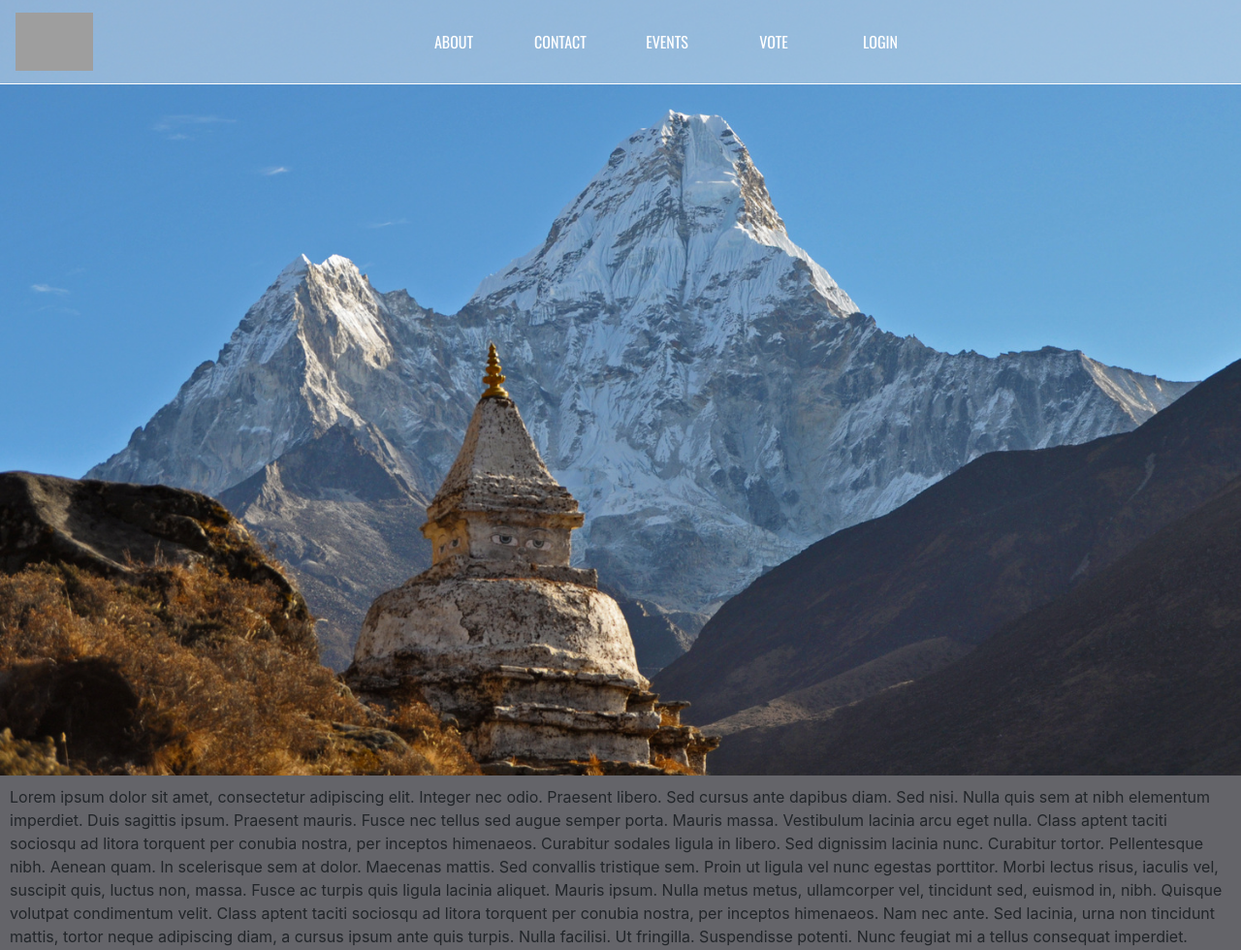
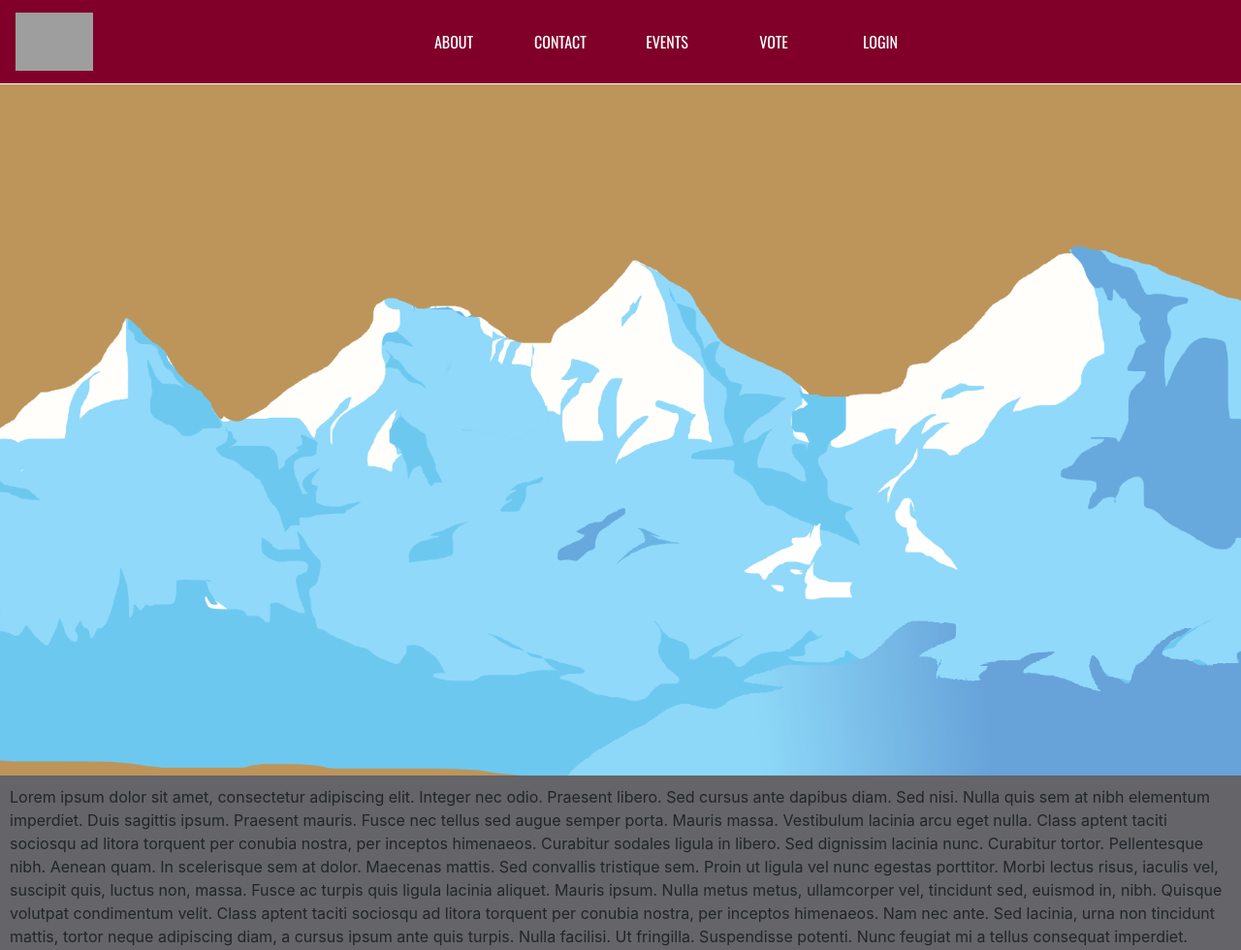
Before and after one commit to AswinTimalsina/NSA2020, a PHP site: page / in a window 1280 px wide. Shown: the top 980 px of the page at 97% size. Run offline with PHP 8.4, Linux system fonts and the light colour scheme; some web fonts are replaced; grey boxes are pictures that could not be loaded.

Commit message:
solid-color

```diff
--- a/style.css
+++ b/style.css
@@ -6,7 +6,7 @@ body, html{
 }
 
 .parallax{
-    background: url("assets/himal1.jpg") no-repeat;
+    background: url("assets/mountainspng.png") no-repeat;
     height: 100%;
     background-size: cover;
     background-attachment: fixed;
@@ -22,8 +22,9 @@ body, html{
     background-position: center;
 }
 
-body{
+html body{
     margin: 0;
+    background-color: #BD955A	;
 }
 
 /* body part */
@@ -39,8 +40,9 @@ padding: 10px;}
 /*body part ends*/
 
 .navie{
-    /* background: linear-gradient(90deg, rgba(189,149,90,1) 10%, rgba(128,0,41,0.8) 22%); */
-    background: rgba(242, 242, 242, 0.4);
+    background: #800029;
+    /* background: rgba(242, 242, 242, 0.4); */
+    /* background: rgba(242, 242, 242, .5); */
     transition: all 0.4s ease-in-out;
 
 }
@@ -72,8 +74,13 @@ nav.navbar-light .navbar-nav .nav-link {
     }
 
     .navbar{
-        background: rgba(242, 242, 242, 0.4);
+        /* background: linear-gradient(90deg, rgba(128,0,41,0.8) 33%, rgba(189,149,90,1) 51%, rgba(128,0,41,0.8) 69%); */
+
+        background: #800029;
+        /* background: rgba(242, 242, 242, .5); */
     }
+
+
 
 
 }
@@ -89,10 +96,18 @@ nav.navbar-light .navbar-nav .nav-link {
 }
 
 nav.expand{
-    background: linear-gradient(90deg, rgba(128,0,41,0.8) 33%, rgba(189,149,90,1) 51%, rgba(128,0,41,0.8) 69%);
+    /* background: linear-gradient(90deg, rgba(128,0,41,0.8) 33%, rgba(189,149,90,1) 51%, rgba(128,0,41,0.8) 69%); */
+    /* background: rgba(242, 242, 242, .3); */
+    /* background: linear-gradient(90deg, rgba(189,149,90,1) 10%, rgba(128,0,41,0.8) 22%); */
+    background: rgba(128,0,41);
+
 }
 
 img.log-expand{
     height: 70px;
     /* margin-left: -5%; */
 }
+
+/* .navbar-light .navbar-nav .nav-link:hover{
+    color: #800029 !important;
+} */
```
Also changed, not shown: assets/Background.png (added), assets/flags.gif (added), assets/mountain.gif (added), assets/mountain.jpg (added), assets/mountainspng.png (added), assets/stupa.gif (added), assets/stupa.jpg (added).
